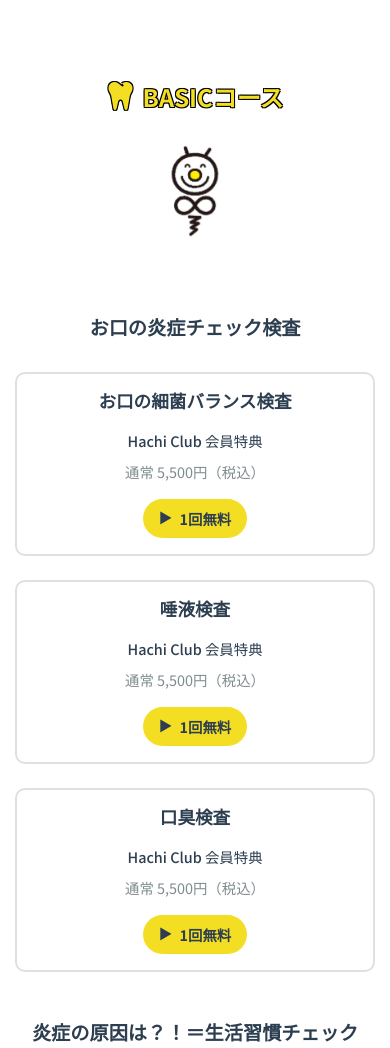
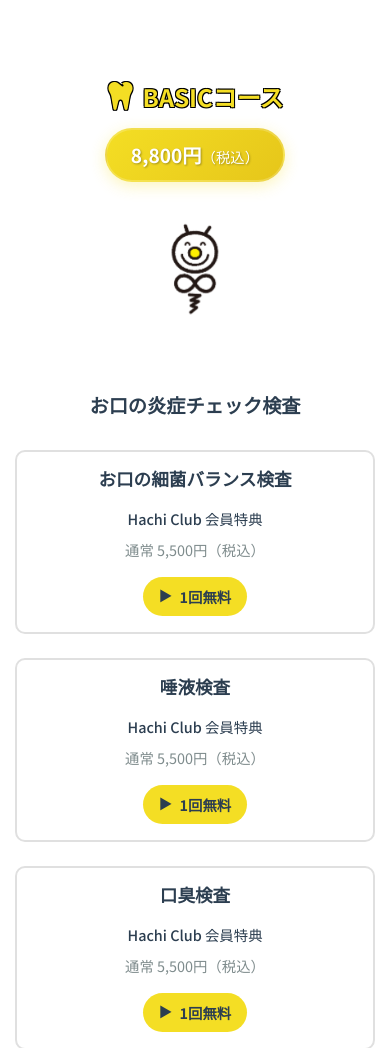
Before and after one commit to ODAic3t/hachiclub, a plain HTML site: page index.html in a window 390 px wide. Shown: the part 900-1948 px from the top of the page. Drawn offline with Linux system fonts and the light colour scheme.

Commit message:
BASICコース金額表示の追加とアイコンの修正
- BASICコースセクションに8,800円（税込）の金額表示を追加
- 金額表示のCSSスタイル（デスクトップ・モバイル対応）を追加
- 「はちクラブの想い」のアイコンを聴診器からハートに変更
- 「お問い合わせ・お申し込み」のアイコンを医者から紙飛行機に変更
- 歯科に適したアイコンに統一

```diff
--- a/index.html
+++ b/index.html
@@ -110,6 +110,9 @@
                     <i class="fas fa-tooth"></i>
                     BASICコース
                 </h2>
+                <div class="section-price">
+                    <span class="course-price">8,800円<small>（税込）</small></span>
+                </div>
                 <div class="character-container">
                     <img src="image/bunpachi.png" alt="ぶんぱちキャラクター" class="character-image character-bunpachi">
                 </div>
@@ -426,7 +429,7 @@
         <div class="container">
             <div class="section-header">
                 <h2 class="section-title">
-                    <i class="fas fa-stethoscope"></i>
+                    <i class="fas fa-heart"></i>
                     はちクラブの想い
                 </h2>
                 <div class="character-container">
@@ -492,7 +495,7 @@
         <div class="container">
             <div class="section-header">
                 <h2 class="section-title">
-                    <i class="fas fa-user-md"></i>
+                    <i class="fas fa-paper-plane"></i>
                     お問い合わせ・お申し込み
                 </h2>
             </div>
--- a/style.css
+++ b/style.css
@@ -513,6 +513,29 @@ section {
     font-size: 1.1rem;
 }
 
+.section-price {
+    text-align: center;
+    margin: 1rem 0 2rem 0;
+}
+
+.course-price {
+    display: inline-block;
+    background: linear-gradient(135deg, #f4de24, #e6c61a);
+    color: white;
+    padding: 0.8rem 2rem;
+    border-radius: 30px;
+    font-size: 1.5rem;
+    font-weight: 700;
+    box-shadow: 0 4px 15px rgba(244, 222, 36, 0.3);
+    border: 2px solid rgba(255, 255, 255, 0.2);
+    text-shadow: 1px 1px 2px rgba(0, 0, 0, 0.3);
+}
+
+.course-price small {
+    font-size: 1rem;
+    font-weight: 500;
+}
+
 /* Philosophy Section */
 .philosophy-content {
     max-width: 800px;
@@ -1759,6 +1782,20 @@ section {
 
     .character-hakun {
         width: 150px;
+    }
+
+    /* Course Price - Mobile */
+    .section-price {
+        margin: 0.5rem 0 1.5rem 0;
+    }
+
+    .course-price {
+        font-size: 1.2rem;
+        padding: 0.6rem 1.5rem;
+    }
+
+    .course-price small {
+        font-size: 0.9rem;
     }
 
     /* Additional Info - Mobile */
```
